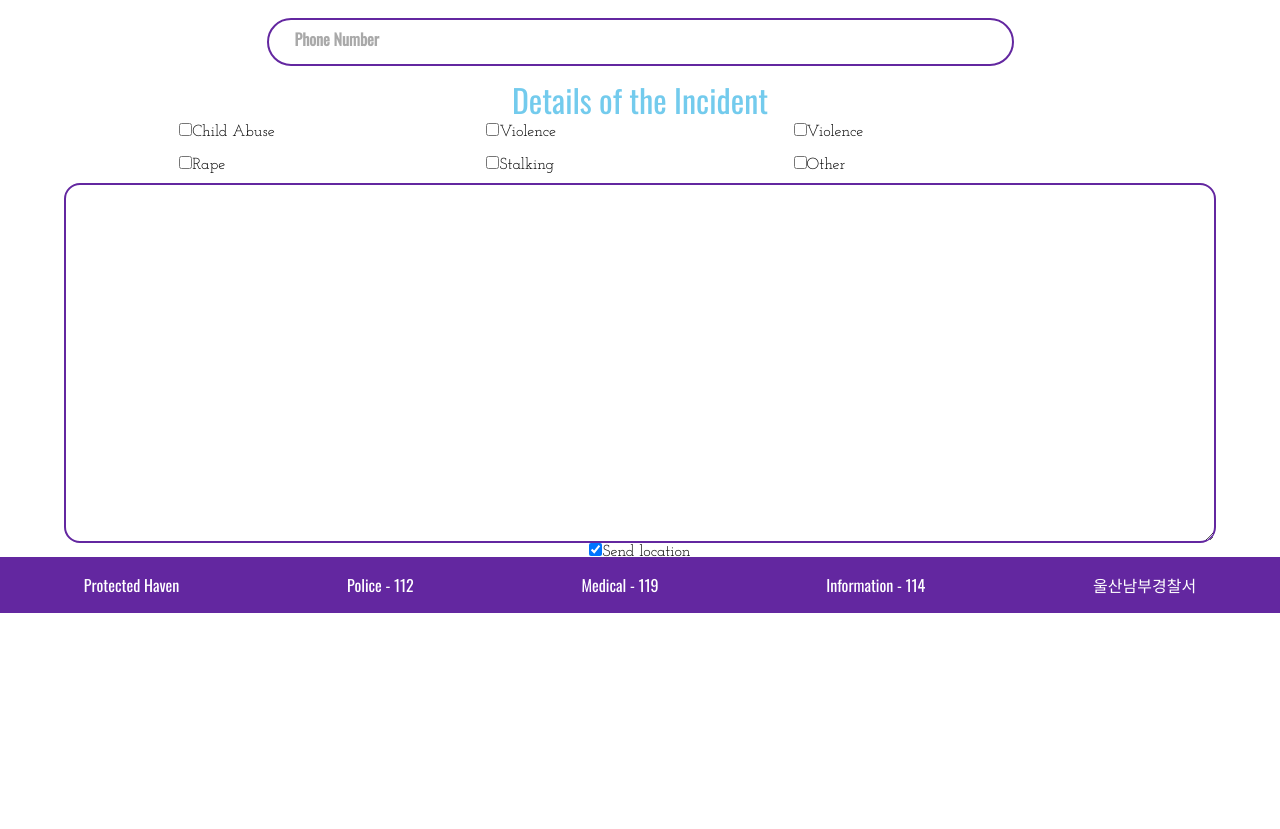
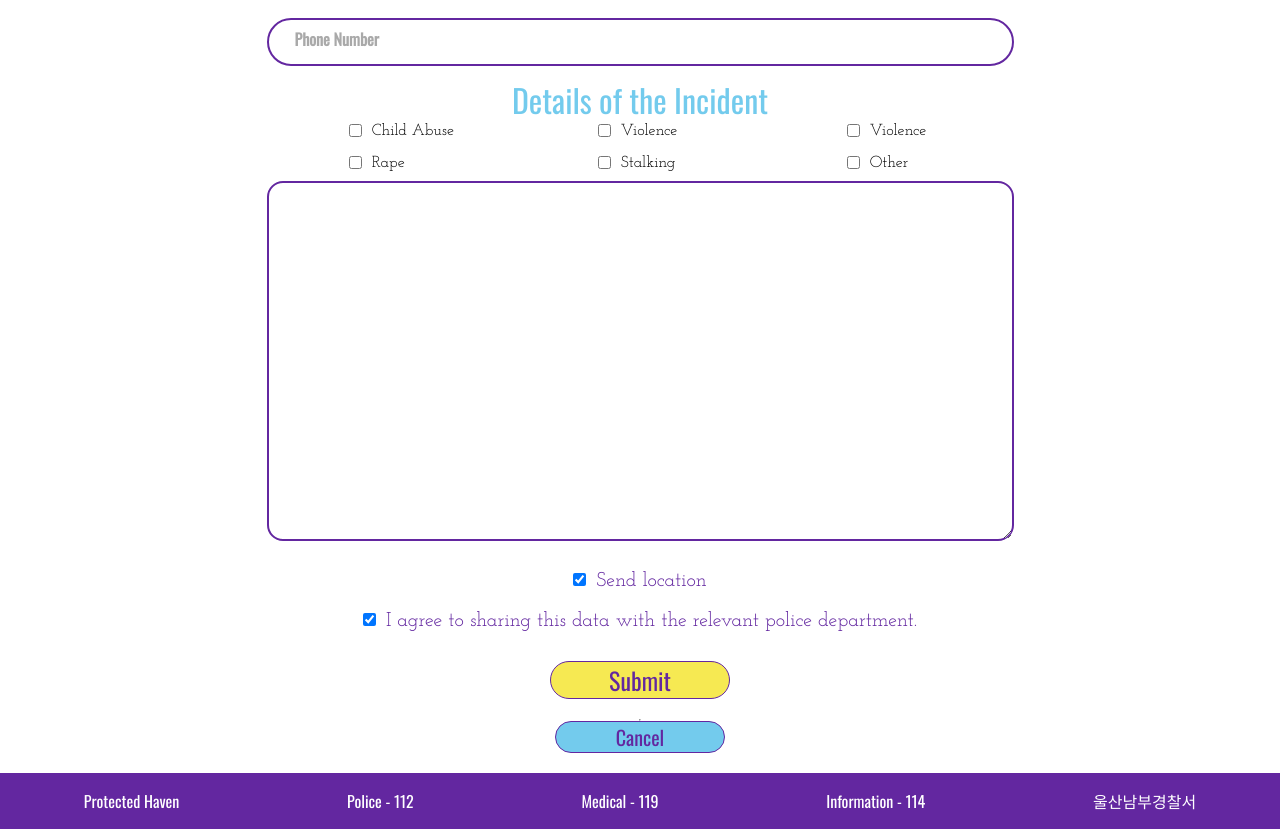
Before and after one commit to DJTwoTone/new-protected-haven, a React (Create React App) app: page /report/en in a window 1280 px wide. Shown: the part 610-1439 px from the top of the page. Before the commit the page ends 1223 px from the top, so only its background shows below. Built offline with nearby package versions, Linux system fonts and the light colour scheme.

Commit message:
finishing prereview form styling

```diff
--- a/src/App.css
+++ b/src/App.css
@@ -12,4 +12,6 @@
   /* min-height: 100vh; */
   display: flex;
   flex-direction: column;
+  justify-content:center;
+  align-items: center;
 }
--- a/src/components/Footer/Footer.css
+++ b/src/components/Footer/Footer.css
@@ -1,6 +1,6 @@
 footer {
     width: 100vw;
-    position: absolute;
+    /* position: absolute; */
     bottom: 0;
     height: 3.5rem;
     margin-top: auto;
--- a/src/components/Report/Report.css
+++ b/src/components/Report/Report.css
@@ -1,5 +1,6 @@
 .report-container {
-    width: 100%;
+    /* width: 100%; */
+    width: max(750px, 90%);
     /* height: 100%; */
     display: flex;
     flex-direction: column;
@@ -11,7 +12,6 @@
 
 
 form {
-    width: max(90%, 750px);
     /* height: 100%; */
     display: flex;
     flex-direction: column;
@@ -79,9 +79,10 @@ form {
 }
 
 .details-boxes-container {
-    width: 80%;
+    width: 100%;
     display: grid;
     grid-template-columns: repeat(3, 1fr);
+    justify-content: space-evenly;
     align-items: center;
     margin: 0px 15% 10px 15%;
     row-gap: 1rem;
@@ -98,10 +99,56 @@ form {
     font-size: 1.2rem;
 }
 
+.detail-box-group {
+    display: flex;
+    padding-left: 33%;
+    justify-content: flex-start;
+    align-items: center;
+}
+
+.detail-box-group input {
+    margin-right: 10px;
+}
+
 .agreements {
-    width: 70%;
+    margin: 30px auto;
+    width: 80%;
     display: flex;
     flex-direction: column;
     justify-content: flex-start;
     align-items: center;
+    color: #6327a0;
+    font-family: Oswald;
+    font-size: 1.25rem;
+
 }
+
+.agreements input {
+    margin-right: 10px;
+}
+
+.send-location {
+    margin-bottom: 20px;
+}
+
+.submit-btn {
+    background-color: #f6e952;
+    border: #6327a0 1px solid;
+    color: #6327a0;
+    font-family: Oswald;
+    font-size: 1.5rem;
+    width: 180px;
+    border-radius: 32px;
+    margin-bottom: 20px;
+}
+
+.cancel-btn {
+    background-color: #73cbed;
+    color: #6327a0;
+    font-family: Oswald;
+    font-size: 1.25rem;
+    width: 170px;
+    border: #6327a0 1px solid;
+    border-radius: 32px;
+    margin-bottom: 20px;
+}
--- a/src/components/Report/Report.jsx
+++ b/src/components/Report/Report.jsx
@@ -93,10 +93,10 @@ function Report({displayLang, changeDisplayLang}) {
 
           </div>
         </div>
-        <button type="submit">{displayLang.formSubmit}</button>
+        <button type="submit" className='submit-btn'>{displayLang.formSubmit}</button>
       </form>
       <hr />
-      <button type="button">{displayLang.formCancel}</button>
+      <button type="button" className='cancel-btn'>{displayLang.formCancel}</button>
     </div>
   )
 }
```
